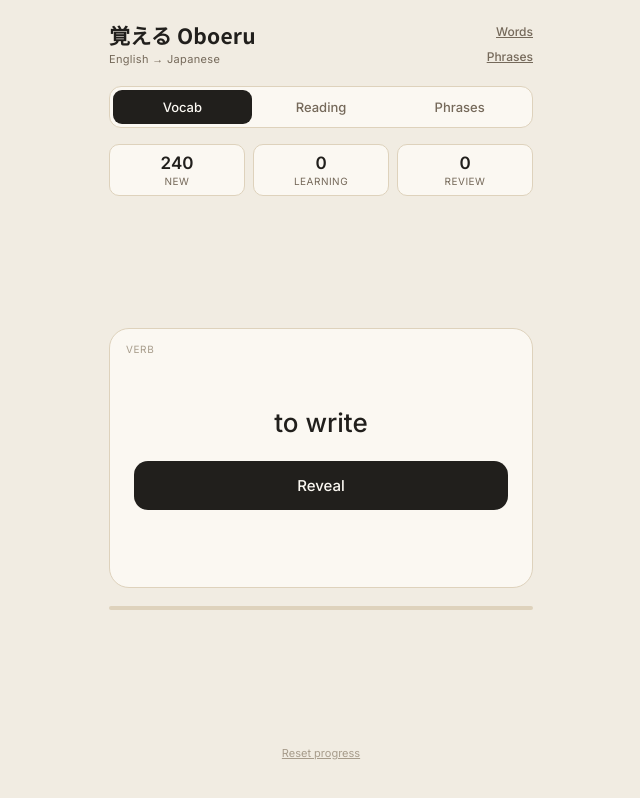
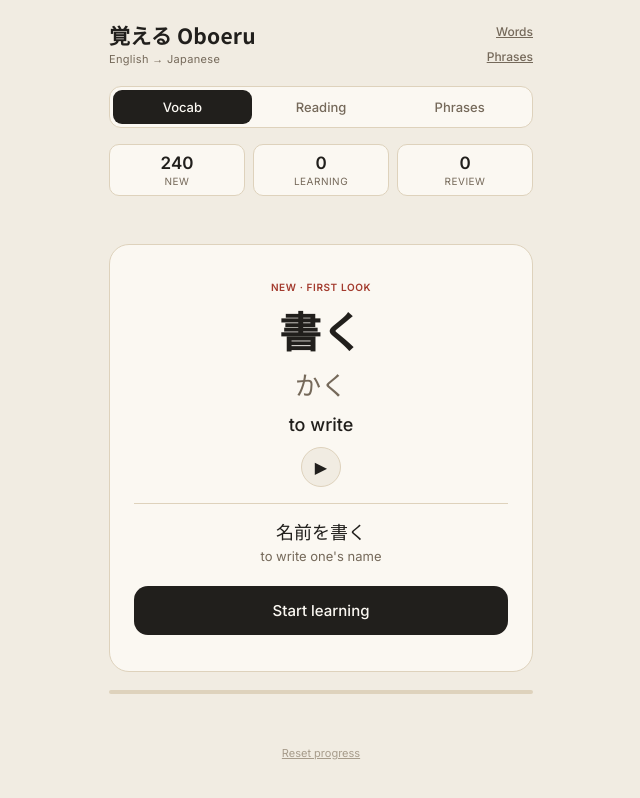
Before and after one commit to photogj9/Oboeru, a plain HTML site: page oboeru.html in a window 1280 px wide. Shown: the whole page, without its empty margins (319-959 px from the left). Drawn offline with Linux system fonts and the light colour scheme.

Commit message:
Cap and space new items, and add a first-exposure teaching card
Completes the learning-progression redesign. New items are now
introduced gently instead of arriving as ordinary recall cards.

- NEW_PER_SESSION (5) caps brand-new items per 20-card session; the
  rest of the session is due recall.
- buildQueue() splits due items into brand-new (never introduced) vs
  recall (introduced), then interleaveNew() spreads new items so they
  are never the first card and never back-to-back (best-effort when new
  items outnumber recall).
- Teaching card: when a per-mode record has introduced === false, show a
  non-graded card with the full item (kanji + kana + English + audio +
  example) and a single "Start learning" button instead of Reveal/grade.
- introduce() marks the record introduced, moves it to Learning, and
  re-queues it later in the same session (spaced) so its first graded
  recall follows after some distance -- not immediately, not adjacent.

Closes #24

Co-Authored-By: Claude Opus 4.8 <noreply@anthropic.com>

```diff
--- a/oboeru.html
+++ b/oboeru.html
@@ -207,6 +207,30 @@ body{
 .reveal-en{
   font-size:18px;
   font-weight:500;
+}
+.teach-label{
+  font-size:10px;
+  text-transform:uppercase;
+  letter-spacing:0.06em;
+  color:var(--seal);
+  font-weight:600;
+  margin-bottom:10px;
+}
+.teach-example{
+  margin-top:16px;
+  padding-top:14px;
+  border-top:1px solid var(--line);
+  width:100%;
+}
+.teach-example .jp{
+  font-family:'Noto Sans JP',sans-serif;
+  font-size:18px;
+  font-weight:500;
+}
+.teach-example-en{
+  font-size:13px;
+  color:var(--ink-soft);
+  margin-top:4px;
 }
 .audio-btn{
   border:1px solid var(--line);
@@ -915,6 +939,7 @@ function analyzePhrase(text, vocabPool){
   return { knownIds, unknownSpans };
 }
 const SESSION_GOAL = 20;
+const NEW_PER_SESSION = 5;   // cap on brand-new (never-introduced) items per session
 
 let ALL_WORDS = [];
 let customVocab = [];
@@ -1193,13 +1218,36 @@ function weightedShuffle(cards){
     .map(x => x.c);
 }
 
+// Spread new items through the recall list so first exposures are never the
+// first card and never back-to-back. Best-effort: when new items outnumber
+// recall cards, some new items unavoidably end up next to each other.
+function interleaveNew(recallIds, newIds){
+  if (newIds.length === 0) return recallIds.slice();
+  if (recallIds.length === 0) return newIds.slice();
+  const out = recallIds.slice();
+  const L = recallIds.length, n = newIds.length;
+  // Insert each new item before an evenly spaced recall index in 1..L (never
+  // index 0). Insert from the back so the smaller indices stay valid.
+  for (let k = n - 1; k >= 0; k--){
+    let pos = Math.round(L * (k + 1) / (n + 1));
+    if (pos < 1) pos = 1;
+    out.splice(pos, 0, newIds[k]);
+  }
+  return out;
+}
+
 function buildQueue(all){
   const pool = currentPool();
   const now = Date.now();
-  let due = pool.filter(c => (modeRec(c.id).nextReview || 0) <= now);
-  due = weightedShuffle(due);
-  if (!all) due = due.slice(0, SESSION_GOAL);
-  let ids = due.map(c => c.id);
+  const due = pool.filter(c => (modeRec(c.id).nextReview || 0) <= now);
+  // Split due items into brand-new (never introduced -> teaching card) and
+  // recall (already introduced). Cap new items; fill the rest with recall.
+  const fresh = [], recall = [];
+  due.forEach(c => (modeRec(c.id).introduced ? recall : fresh).push(c));
+  const newItems = weightedShuffle(fresh).slice(0, NEW_PER_SESSION);
+  let recallItems = weightedShuffle(recall);
+  if (!all) recallItems = recallItems.slice(0, Math.max(0, SESSION_GOAL - newItems.length));
+  let ids = interleaveNew(recallItems.map(c => c.id), newItems.map(c => c.id));
   // Don't open a fresh session with the exact item just shown.
   if (ids.length > 1 && ids[0] === state.lastShownId){
     ids.push(ids.shift());
@@ -1273,6 +1321,24 @@ function switchMode(mode){
   render();
 }
 function reveal(){ state.revealed = true; render(); }
+
+// Acknowledge a first-exposure teaching card: mark it introduced, move it into
+// Learning, and re-queue it later in the SAME session (spaced) so its first
+// graded recall comes after some distance — not immediately, not back-to-back.
+function introduce(){
+  const id = state.queue[state.qIndex];
+  const rec = modeRec(id);
+  rec.introduced = true;
+  rec.status = "Learning";
+  rec.nextReview = Date.now();
+  saveProgress(state.progress);
+  state.lastShownId = id;
+  state.qIndex += 1;
+  const at = Math.min(state.qIndex + 5, state.queue.length);
+  state.queue.splice(at, 0, id);
+  state.revealed = false;
+  render();
+}
 
 function goLibrary(){ state.view = "library"; state.formMode = null; state.editingId = null; state.addFormMessage = null; render(); }
 function goStudy(){ state.view = "study"; render(); }
@@ -1647,6 +1713,33 @@ function renderStudyCardArea(){
   const card = pool.find(x => x.id === id);
   const isPhrase = state.mode === "phrase";
   const isVocab = state.mode === "vocab";
+
+  // First exposure: a non-graded teaching card. Shows the item fully (both
+  // sides + audio + example) regardless of mode, then "Start learning".
+  if (!modeRec(id).introduced){
+    const jp = isPhrase ? card.japanese : card.kanji;
+    const teachAudio = card.hiragana || jp;
+    const exampleHtml = (!isPhrase && card.exampleJapanese) ? `
+      <div class="teach-example">
+        <div class="jp">${esc(card.exampleJapanese)}</div>
+        ${card.exampleEnglish ? `<div class="teach-example-en">${esc(card.exampleEnglish)}</div>` : ""}
+      </div>` : "";
+    return `
+      <div class="card">
+        <div class="teach-label">New · first look</div>
+        <div class="prompt-jp jp">${esc(jp)}</div>
+        <div class="prompt-hira jp">${esc(card.hiragana)}</div>
+        <div class="reveal-en" style="margin-top:12px;">${esc(card.english)}</div>
+        <div class="reveal-block" style="margin-top:12px;">
+          <button class="audio-btn" onclick="speak('${teachAudio.replace(/'/g,"\\'")}', this)" aria-label="Play audio">▶</button>
+        </div>
+        ${exampleHtml}
+        <button class="reveal-cta" onclick="introduce()">Start learning</button>
+      </div>
+      <div class="progress-track"><div class="progress-fill" style="width:${Math.round((state.qIndex / state.queue.length) * 100)}%"></div></div>
+    `;
+  }
+
   const jpText = isPhrase ? card.japanese : card.kanji;
   // Speak the kana reading, not the kanji. An isolated kanji is ambiguous to
   // the TTS voice (e.g. 頭 gets read as トウ instead of あたま), so it often
```
